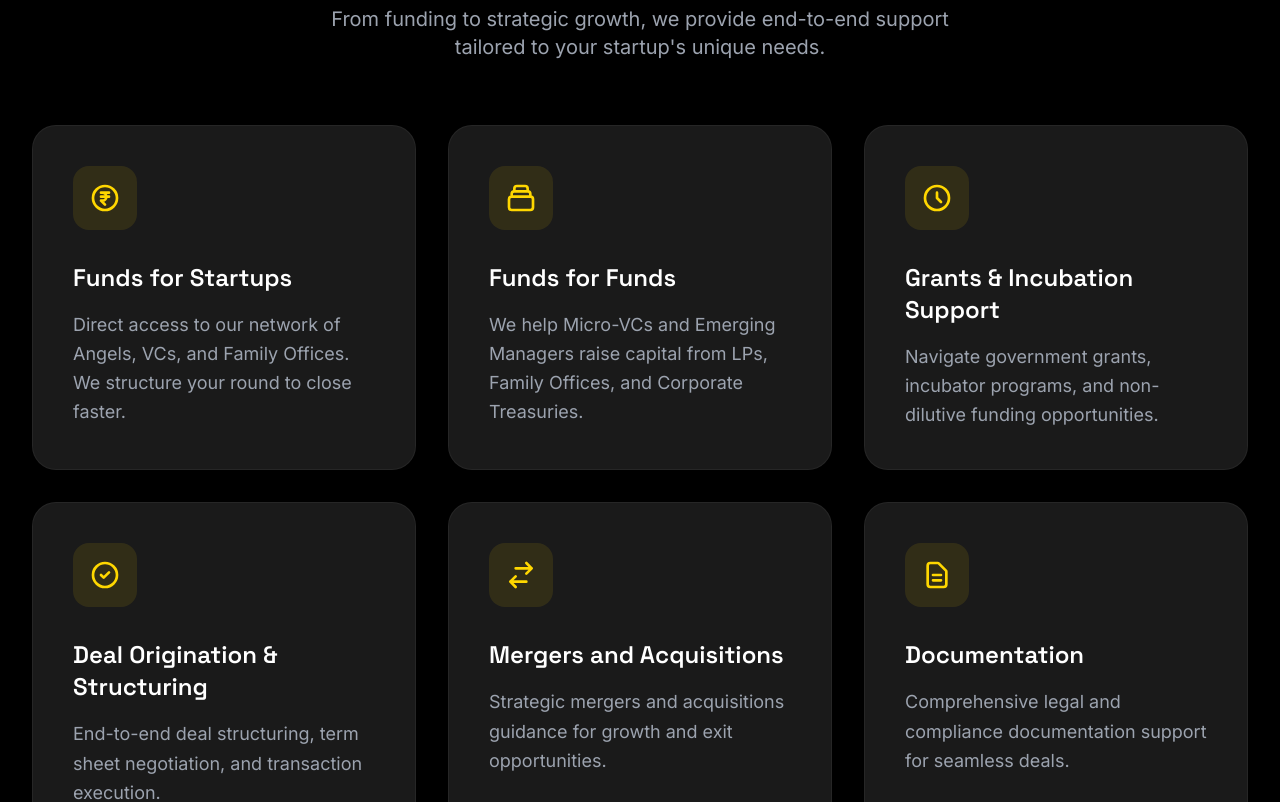
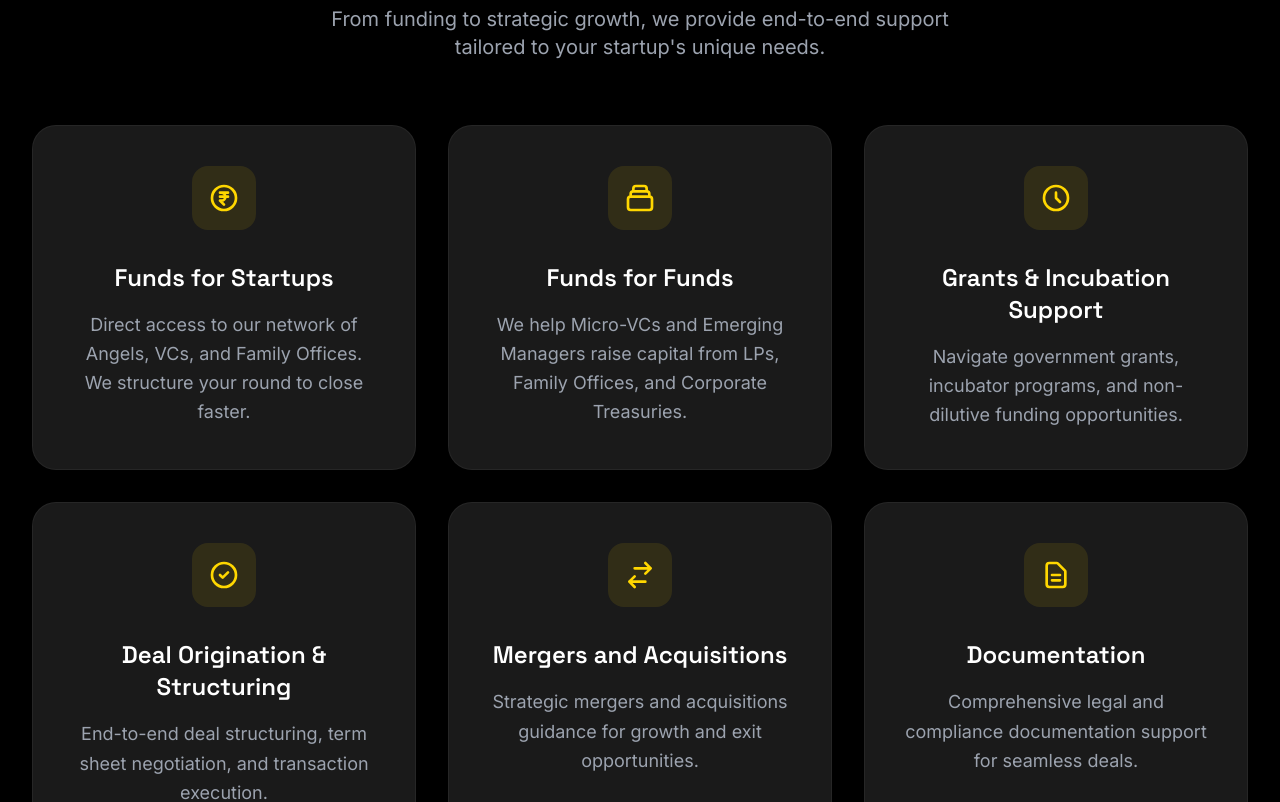
Before and after one commit to mohit-dhiman-cs/Black-Leo-Ventures, a React (Vite) app in the folder client/: page / in a window 1280 px wide. Shown: the part 2620-3422 px from the top of the page. Built offline with nearby package versions, Linux system fonts and the light colour scheme.

Commit message:
Center align Services items with logos

```diff
--- a/client/src/components/Services.jsx
+++ b/client/src/components/Services.jsx
@@ -75,7 +75,7 @@ const Services = () => {
 
                 <div className="grid grid-cols-1 gap-8 sm:grid-cols-2 lg:grid-cols-3">
                     {services.map((service, index) => (
-                        <div key={index} className="bg-gray-50 border border-gray-200 dark:bg-[#1A1A1A] dark:border-white/5 p-10 rounded-3xl hover:border-[#B8860B]/30 dark:hover:border-gold/30 transition-all duration-300 group shadow-sm hover:shadow-md dark:shadow-none">
+                        <div key={index} className="flex flex-col items-center text-center bg-gray-50 border border-gray-200 dark:bg-[#1A1A1A] dark:border-white/5 p-10 rounded-3xl hover:border-[#B8860B]/30 dark:hover:border-gold/30 transition-all duration-300 group shadow-sm hover:shadow-md dark:shadow-none">
                             <div className="flex items-center justify-center h-16 w-16 rounded-2xl bg-[#B8860B]/10 text-[#B8860B] dark:bg-gold/10 dark:text-gold mb-8 group-hover:bg-[#B8860B] dark:group-hover:bg-gold group-hover:text-white dark:group-hover:text-black transition-colors duration-300">
                                 {React.cloneElement(service.icon, { className: "w-8 h-8 text-[#B8860B] dark:text-gold group-hover:text-white dark:group-hover:text-black transition-colors duration-300" })}
                             </div>
```
